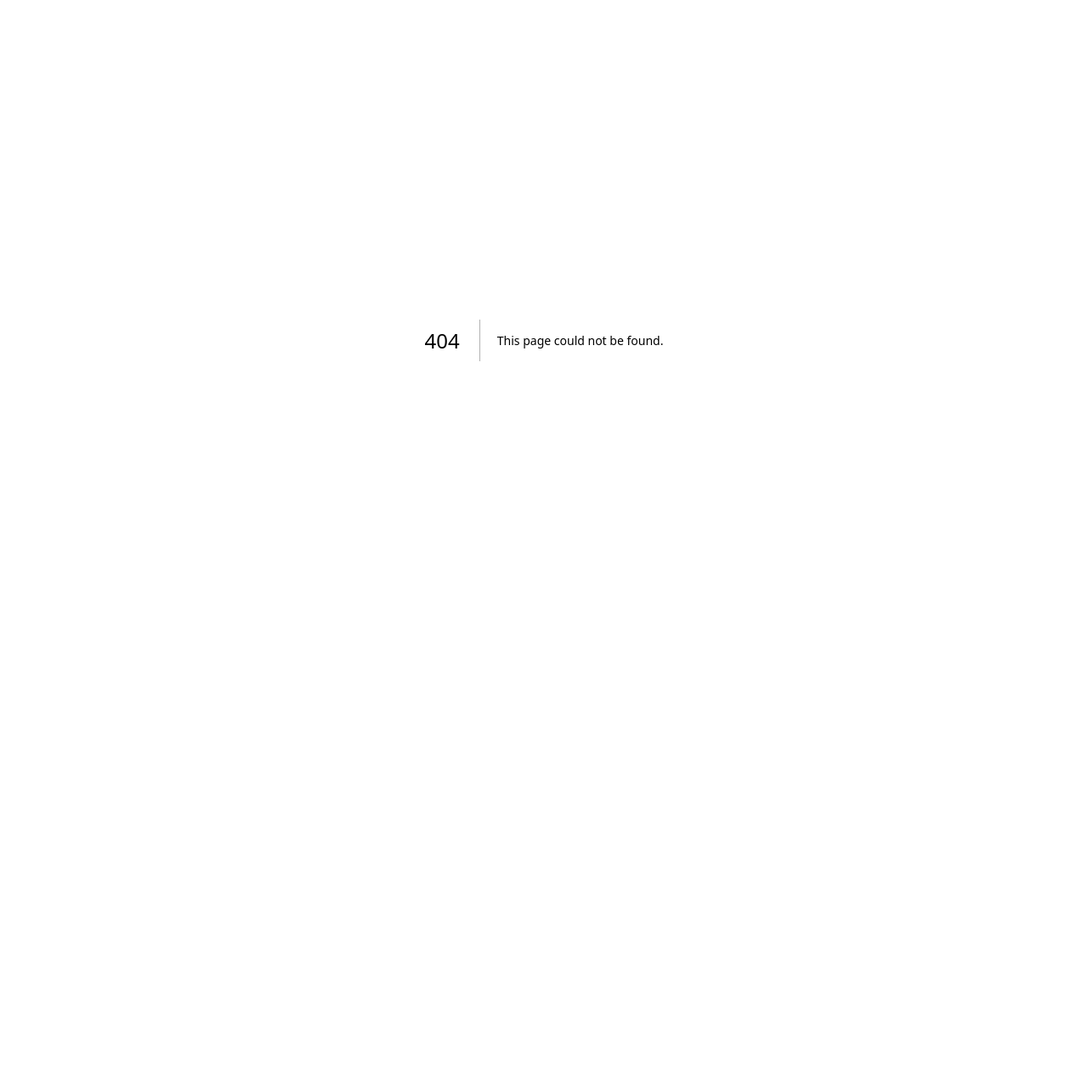
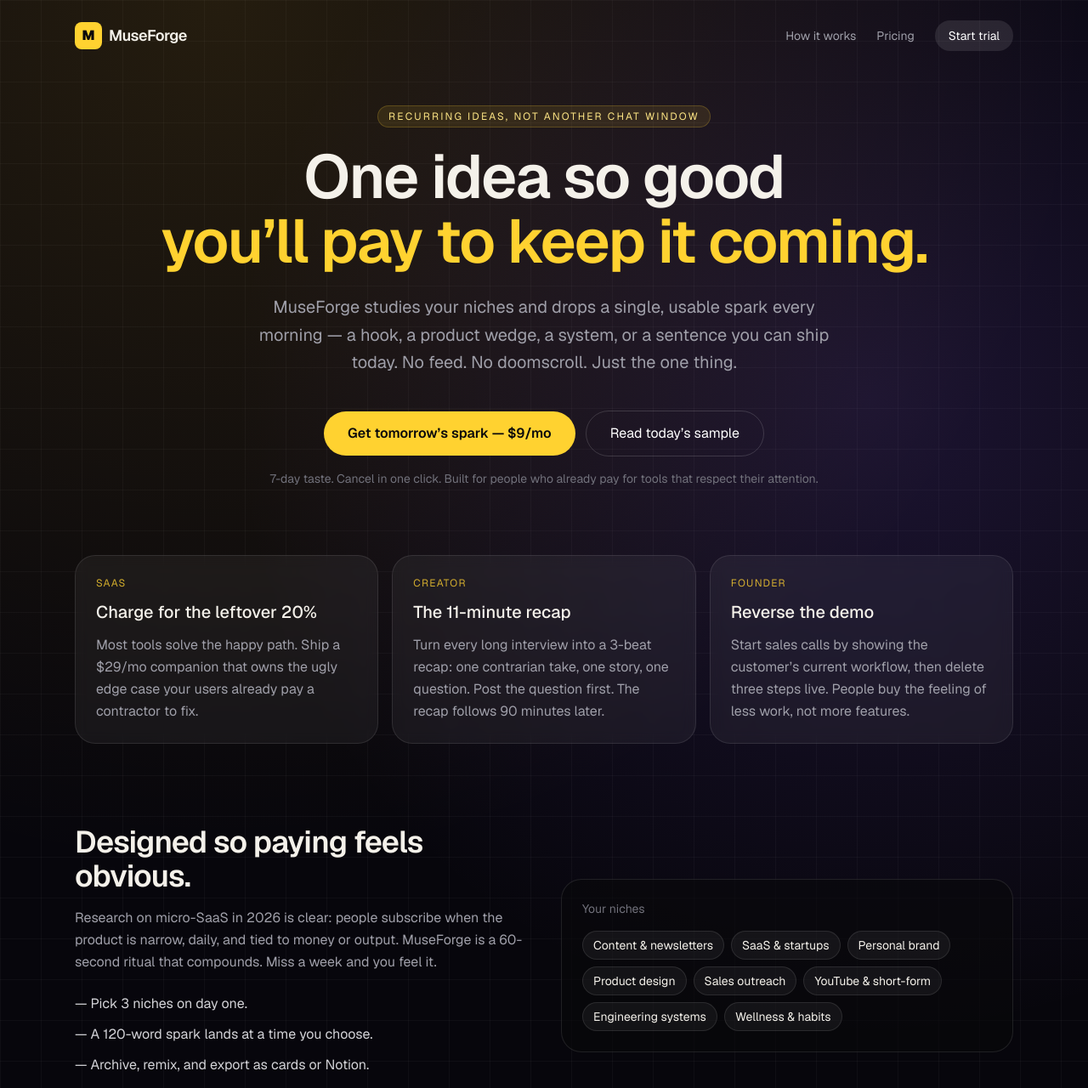
Before and after one commit to maxmazzarese-sys/museforge, a Next.js app: page / in a window 1280 px wide. Before the commit this address had no page. Shown: the top 1280 px of the page at 85% size. Before the commit the page ends 800 px from the top, so only its background shows below. Built offline with nearby package versions, Linux system fonts and the light colour scheme.

Commit message:
Add MuseForge landing page

```diff
--- /dev/null
+++ b/src/app/page.tsx
@@ -0,0 +1,251 @@
+"use client";
+
+import { useState } from "react";
+
+const niches = [
+  "Content & newsletters",
+  "SaaS & startups",
+  "Personal brand",
+  "Product design",
+  "Sales outreach",
+  "YouTube & short-form",
+  "Engineering systems",
+  "Wellness & habits",
+];
+
+const sparks = [
+  {
+    niche: "SaaS",
+    title: "Charge for the leftover 20%",
+    body: "Most tools solve the happy path. Ship a $29/mo companion that owns the ugly edge case your users already pay a contractor to fix.",
+  },
+  {
+    niche: "Creator",
+    title: "The 11-minute recap",
+    body: "Turn every long interview into a 3-beat recap: one contrarian take, one story, one question. Post the question first. The recap follows 90 minutes later.",
+  },
+  {
+    niche: "Founder",
+    title: "Reverse the demo",
+    body: "Start sales calls by showing the customer’s current workflow, then delete three steps live. People buy the feeling of less work, not more features.",
+  },
+];
+
+async function startCheckout(priceKey?: string) {
+  const res = await fetch("/api/checkout", {
+    method: "POST",
+    headers: { "Content-Type": "application/json" },
+    body: JSON.stringify({ priceId: priceKey }),
+  });
+  const data = await res.json();
+  if (data.url) {
+    window.location.href = data.url;
+    return;
+  }
+  alert(
+    data.error ||
+      "Checkout is ready once you add Stripe keys in Vercel. This demo landing page is live."
+  );
+}
+
+export default function Home() {
+  const [loading, setLoading] = useState<string | null>(null);
+
+  const onPay = async (plan: string) => {
+    setLoading(plan);
+    try {
+      await startCheckout();
+    } finally {
+      setLoading(null);
+    }
+  };
+
+  return (
+    <div className="grid-fade min-h-screen">
+      <header className="mx-auto flex max-w-6xl items-center justify-between px-6 py-6">
+        <div className="flex items-center gap-2">
+          <span className="inline-flex h-8 w-8 items-center justify-center rounded-lg bg-amber-300 text-zinc-950 font-black">
+            M
+          </span>
+          <span className="text-lg font-semibold tracking-tight">MuseForge</span>
+        </div>
+        <nav className="hidden sm:flex items-center gap-6 text-sm text-zinc-400">
+          <a href="#how" className="hover:text-white">
+            How it works
+          </a>
+          <a href="#pricing" className="hover:text-white">
+            Pricing
+          </a>
+          <button
+            onClick={() => onPay("nav")}
+            className="rounded-full bg-white/10 px-4 py-2 text-white hover:bg-white/20"
+          >
+            Start trial
+          </button>
+        </nav>
+      </header>
+
+      <section className="mx-auto max-w-5xl px-6 pb-20 pt-10 text-center">
+        <p className="mb-5 inline-flex items-center gap-2 rounded-full border border-amber-300/20 bg-amber-300/10 px-3 py-1 text-xs uppercase tracking-[0.18em] text-amber-200">
+          Recurring ideas, not another chat window
+        </p>
+        <h1 className="text-5xl sm:text-7xl font-semibold tracking-tight leading-[1.05]">
+          One idea so good
+          <br />
+          <span className="text-amber-300">you’ll pay to keep it coming.</span>
+        </h1>
+        <p className="mx-auto mt-6 max-w-2xl text-lg sm:text-xl text-zinc-400 leading-relaxed">
+          MuseForge studies your niches and drops a single, usable spark every
+          morning — a hook, a product wedge, a system, or a sentence you can
+          ship today. No feed. No doomscroll. Just the one thing.
+        </p>
+        <div className="mt-10 flex flex-col sm:flex-row items-center justify-center gap-3">
+          <button
+            onClick={() => onPay("hero")}
+            className="w-full sm:w-auto rounded-full bg-amber-300 px-7 py-3.5 text-zinc-950 font-semibold hover:bg-amber-200 transition"
+          >
+            {loading === "hero" ? "Opening checkout…" : "Get tomorrow’s spark — $9/mo"}
+          </button>
+          <a
+            href="#sample"
+            className="w-full sm:w-auto rounded-full border border-white/15 px-7 py-3.5 text-white hover:bg-white/5"
+          >
+            Read today’s sample
+          </a>
+        </div>
+        <p className="mt-4 text-sm text-zinc-500">
+          7-day taste. Cancel in one click. Built for people who already pay for
+          tools that respect their attention.
+        </p>
+      </section>
+
+      <section id="sample" className="mx-auto max-w-6xl px-6 pb-24">
+        <div className="grid gap-4 md:grid-cols-3">
+          {sparks.map((s) => (
+            <article
+              key={s.title}
+              className="rounded-3xl border border-white/10 bg-white/5 p-6 backdrop-blur"
+            >
+              <p className="text-xs uppercase tracking-widest text-amber-300/80">
+                {s.niche}
+              </p>
+              <h3 className="mt-3 text-xl font-medium">{s.title}</h3>
+              <p className="mt-3 text-zinc-400 leading-relaxed">{s.body}</p>
+            </article>
+          ))}
+        </div>
+      </section>
+
+      <section id="how" className="mx-auto max-w-6xl px-6 pb-24">
+        <div className="grid gap-10 md:grid-cols-2 items-center">
+          <div>
+            <h2 className="text-3xl sm:text-4xl font-semibold tracking-tight">
+              Designed so paying feels obvious.
+            </h2>
+            <p className="mt-4 text-zinc-400 leading-relaxed">
+              Research on micro-SaaS in 2026 is clear: people subscribe when the
+              product is narrow, daily, and tied to money or output. MuseForge
+              is a 60-second ritual that compounds. Miss a week and you feel
+              it.
+            </p>
+            <ul className="mt-6 space-y-3 text-zinc-300">
+              <li>— Pick 3 niches on day one.</li>
+              <li>— A 120-word spark lands at a time you choose.</li>
+              <li>— Archive, remix, and export as cards or Notion.</li>
+              <li>— The model remembers what you actually used.</li>
+            </ul>
+          </div>
+          <div className="rounded-3xl border border-white/10 bg-zinc-950/60 p-6">
+            <p className="text-sm text-zinc-500 mb-4">Your niches</p>
+            <div className="flex flex-wrap gap-2">
+              {niches.map((n) => (
+                <span
+                  key={n}
+                  className="rounded-full border border-white/10 bg-white/5 px-3 py-1.5 text-sm"
+                >
+                  {n}
+                </span>
+              ))}
+            </div>
+          </div>
+        </div>
+      </section>
+
+      <section id="pricing" className="mx-auto max-w-6xl px-6 pb-24">
+        <div className="text-center mb-12">
+          <h2 className="text-3xl sm:text-4xl font-semibold">Simple, recurring, worth it.</h2>
+          <p className="mt-3 text-zinc-400">
+            Cheaper than one freelance hour. More useful than another AI tab.
+          </p>
+        </div>
+        <div className="grid gap-6 md:grid-cols-2 max-w-4xl mx-auto">
+          <div className="rounded-3xl border border-white/10 p-8">
+            <p className="text-sm text-zinc-400">Creator</p>
+            <p className="mt-2 text-4xl font-semibold">
+              $9<span className="text-lg text-zinc-500">/mo</span>
+            </p>
+            <ul className="mt-6 space-y-2 text-zinc-300 text-sm">
+              <li>1 tailored spark every morning</li>
+              <li>3 niches + full archive</li>
+              <li>Shareable cards</li>
+              <li>Cancel anytime</li>
+            </ul>
+            <button
+              onClick={() => onPay("creator")}
+              className="mt-8 w-full rounded-full bg-white text-zinc-950 py-3 font-medium hover:bg-zinc-200"
+            >
+              {loading === "creator" ? "Opening…" : "Subscribe to Creator"}
+            </button>
+          </div>
+          <div className="rounded-3xl border border-amber-300/40 bg-amber-300/5 p-8">
+            <p className="text-sm text-amber-200">Studio</p>
+            <p className="mt-2 text-4xl font-semibold">
+              $19<span className="text-lg text-zinc-500">/mo</span>
+            </p>
+            <ul className="mt-6 space-y-2 text-zinc-300 text-sm">
+              <li>Unlimited sparks & remixes</li>
+              <li>Custom voice & constraints</li>
+              <li>Team seats (3)</li>
+              <li>Priority generation window</li>
+            </ul>
+            <button
+              onClick={() => onPay("studio")}
+              className="mt-8 w-full rounded-full bg-amber-300 text-zinc-950 py-3 font-medium hover:bg-amber-200"
+            >
+              {loading === "studio" ? "Opening…" : "Subscribe to Studio"}
+            </button>
+          </div>
+        </div>
+      </section>
+
+      <section className="mx-auto max-w-4xl px-6 pb-24">
+        <h2 className="text-center text-2xl font-semibold mb-8">Why this converts</h2>
+        <div className="grid gap-4 sm:grid-cols-3 text-sm">
+          {[
+            {
+              q: "Daily ritual",
+              a: "Subscriptions stick when they show up on a schedule. Morning email + app.",
+            },
+            {
+              q: "Output, not chat",
+              a: "One finished idea beats 40 prompts. People pay to skip the blank page.",
+            },
+            {
+              q: "Narrow niche",
+              a: "2026 micro-SaaS data favors specific jobs over general AI wrappers.",
+            },
+          ].map((item) => (
+            <div key={item.q} className="rounded-2xl border border-white/10 p-5">
+              <p className="font-medium text-amber-200">{item.q}</p>
+              <p className="mt-2 text-zinc-400">{item.a}</p>
+            </div>
+          ))}
+        </div>
+      </section>
+
+      <footer className="border-t border-white/10 px-6 py-10 text-center text-sm text-zinc-500">
+        MuseForge · Recurring ideas for people who ship · Deployed on Vercel
+      </footer>
+    </div>
+  );
+}
```
